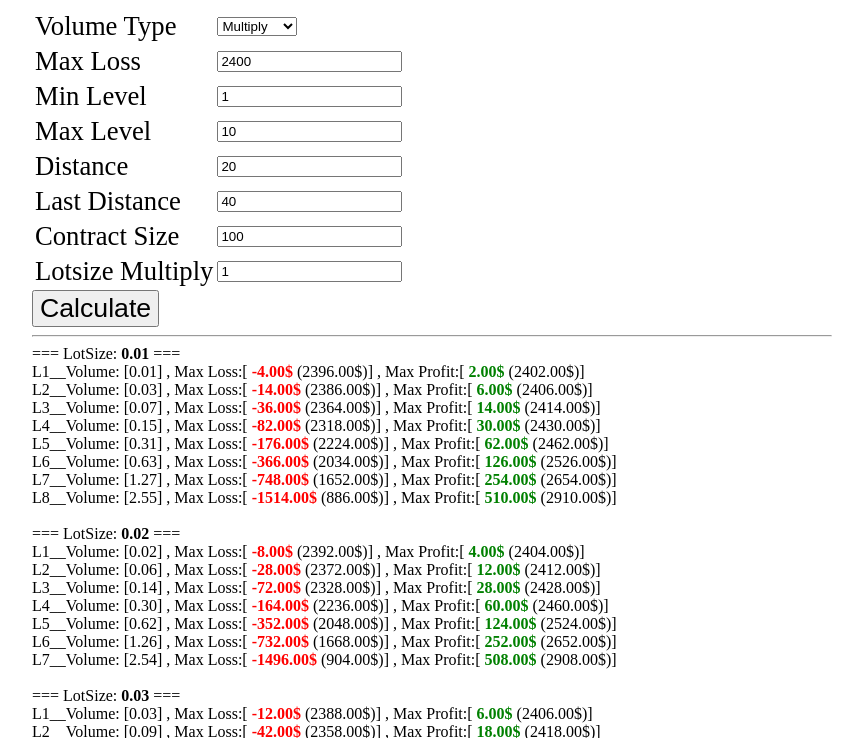
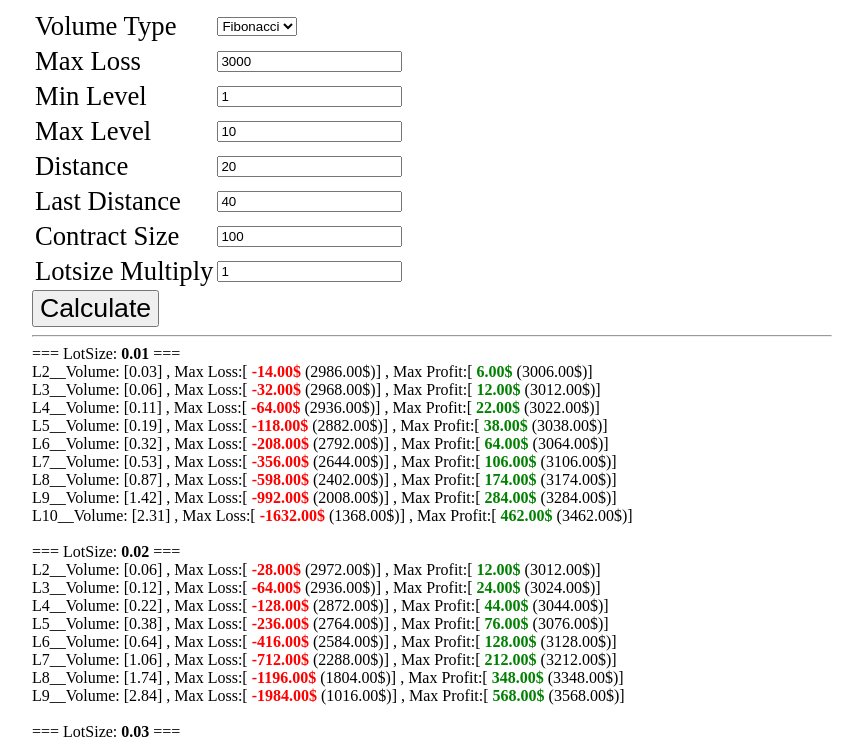
Before and after one commit to khanhdeux/dca, a plain HTML site: page index.html in a window 1280 px wide. Both pictures are taken after a click on the button "Calculate". Shown: the top 738 px of the page, without its empty margins (208-1071 px from the left). Drawn offline with Linux system fonts and the light colour scheme.

Commit message:
fix bug maxloss

```diff
--- a/index.html
+++ b/index.html
@@ -87,7 +87,7 @@
                     break
                 }
 
-                if (i < minLevel) {
+                if (i <= minLevel) {
                     continue;
                 }
 
@@ -109,12 +109,12 @@
             <td>Volume Type</td>
             <td><select name="volumeType" id="volumeType">
                 <option value="mul">Multiply</option>
-                <option value="fib">Fibonacci</option>
+                <option selected="selected" value="fib">Fibonacci</option>
             </select></td>
         </tr>
         <tr>
             <td>Max Loss</td>
-            <td><input type="text" value="2400" id="maxLoss"/></td>
+            <td><input type="text" value="3000" id="maxLoss"/></td>
         </tr>
         <tr>
             <td>Min Level</td>
```
